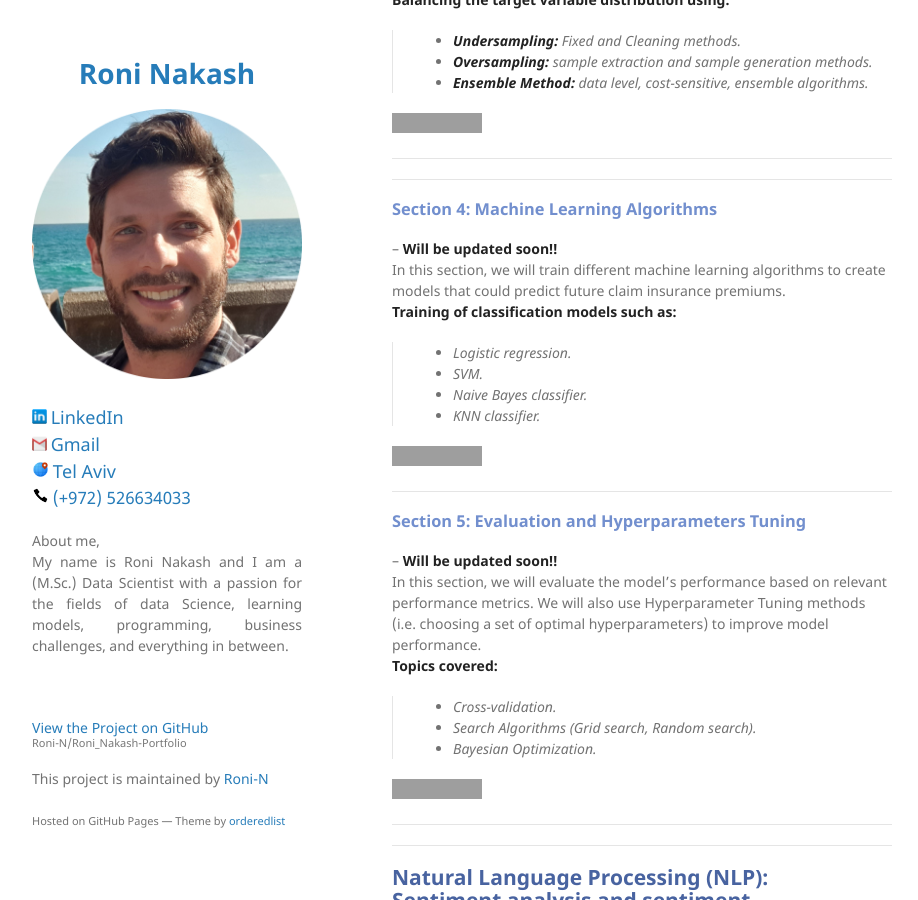
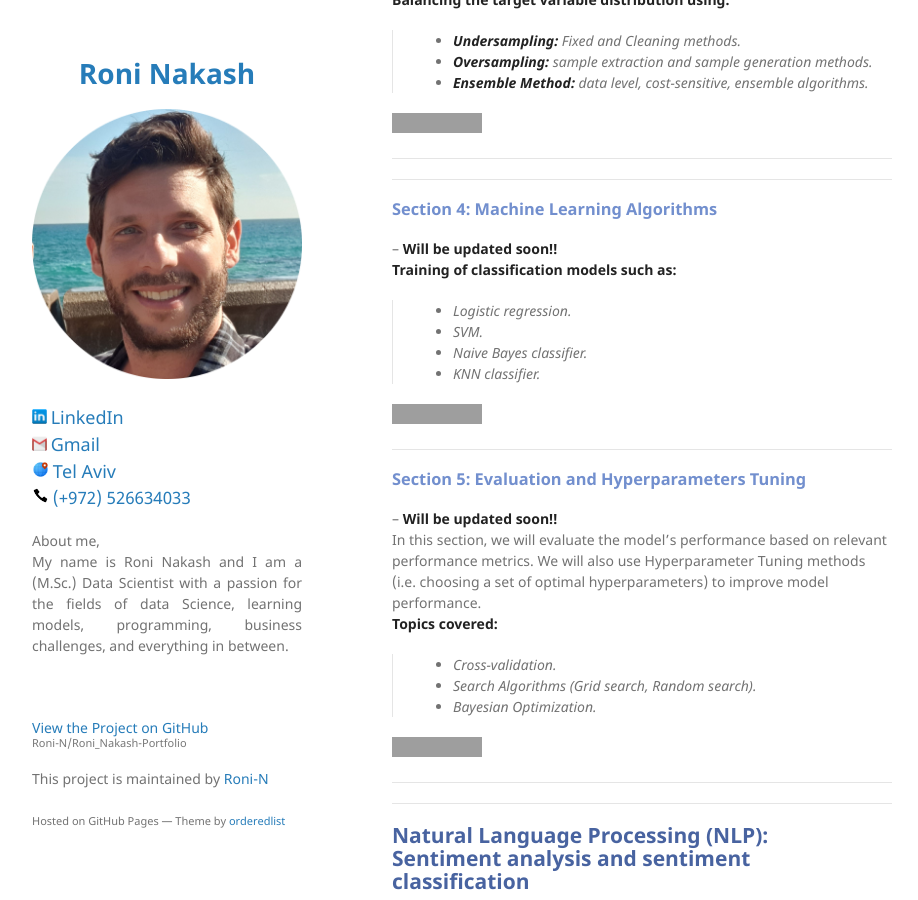
Before and after one commit to Roni-N/Roni_Nakash-Portfolio, a Jekyll site: the page built from index.md, in a window 1280 px wide and 900 px high, scrolled down 2515 px. Shown: the whole window, without its empty margins (178-1096 px from the left). Built offline with Jekyll 4.4.1, drawn with Linux system fonts in a browser that asks for light colours; our own code applies the rules of GitHub Pages for plain Markdown files; grey boxes are pictures that could not be loaded.

Commit message:
Update index.md

```diff
--- a/index.md
+++ b/index.md
@@ -95,7 +95,6 @@ In this part, we will perform Exploratory Data Analysis (EDA) in order to conduc
 ------------------------------------------------------------
 ### <span style="color:#728FCE">Section 4: Machine Learning Algorithms </span>
 -- **Will be updated soon!!**<br>
-In this section, we will train different machine learning algorithms to create models that could predict future claim insurance premiums.<br>
 **Training of classification models such as:**
 >- Logistic regression.
 >- SVM.
```
